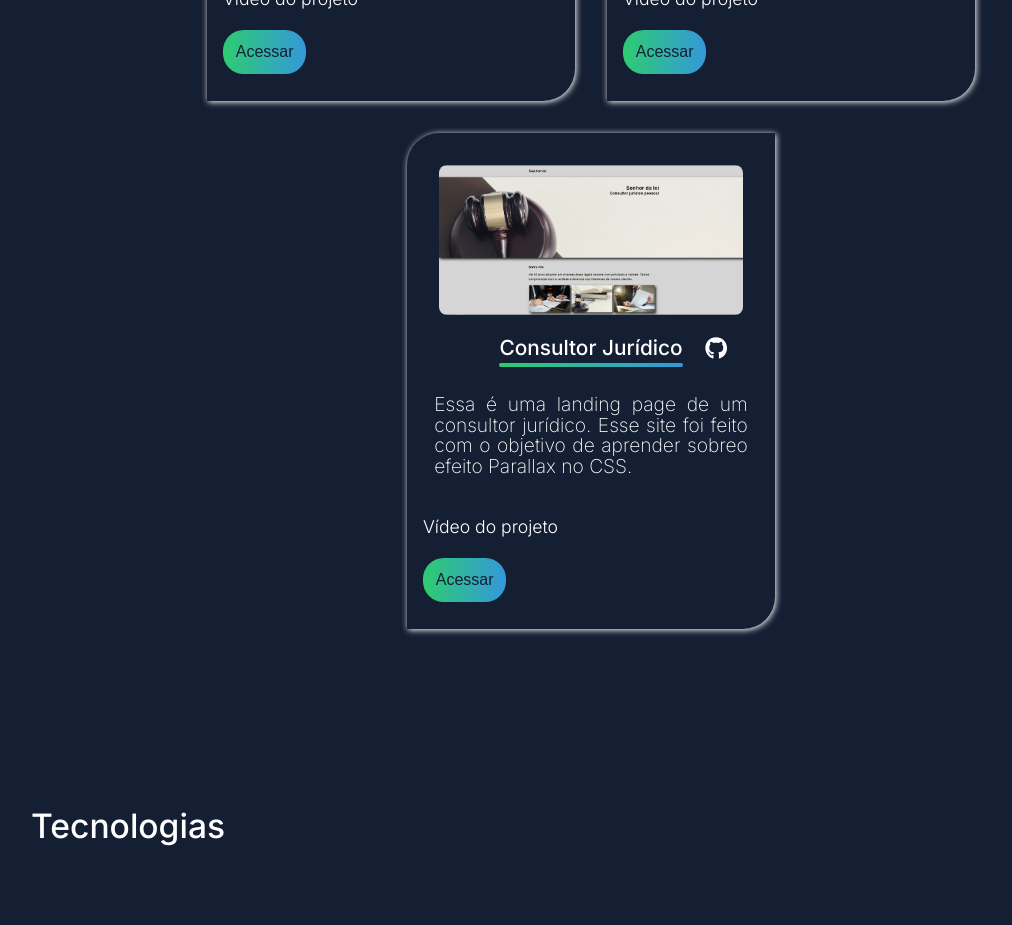
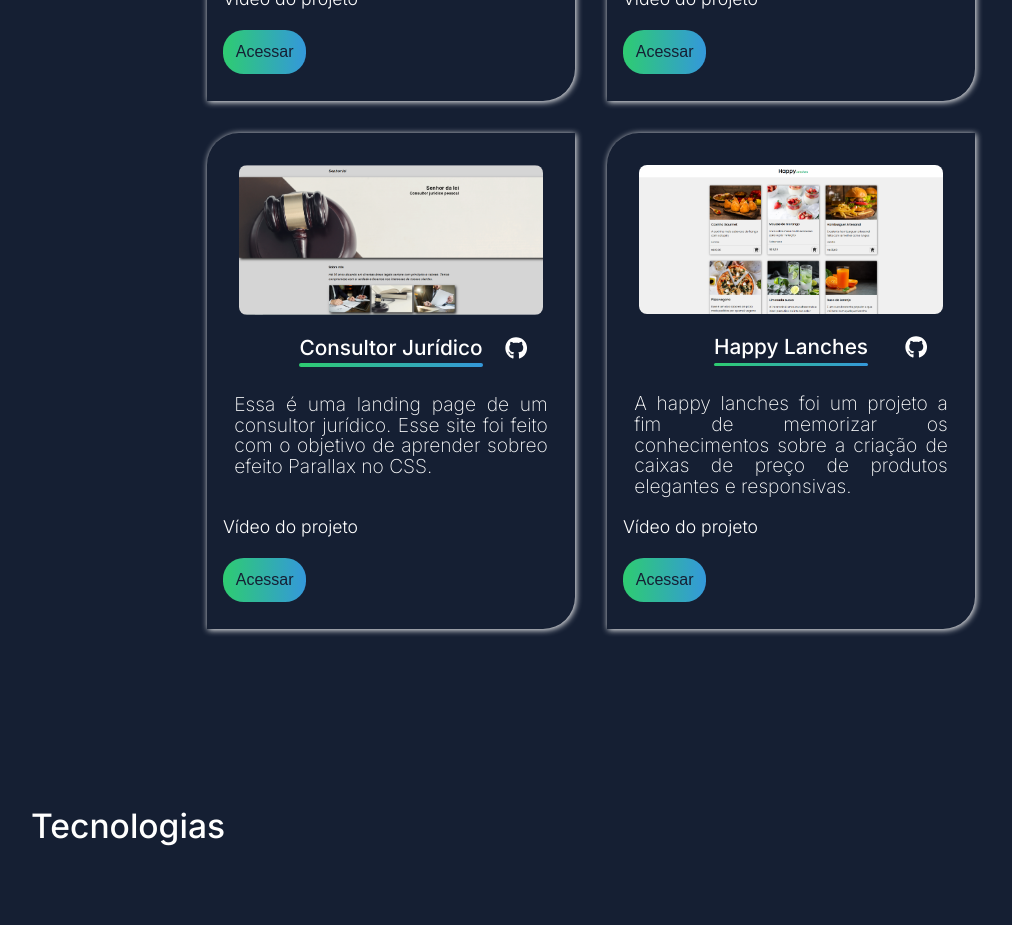
Before and after one commit to iSantanaaH/front-end-web, a Next.js app: page / in a window 1280 px wide. Shown: the part 2020-2945 px from the top of the page, without its empty margins (49-1061 px from the left). Built offline with nearby package versions, Linux system fonts and the light colour scheme.

Commit message:
Create box project HappyLanches

```diff
--- a/app/page.tsx
+++ b/app/page.tsx
@@ -562,6 +562,78 @@ export default function HomePage() {
                 </Link>
               </div>
             </div>
+            <div id="sitenubank" className={styles.Box}>
+              <figure>
+                <Image
+                  src={"/Images/HappyLanches.png"}
+                  alt="Advocacia"
+                  width={250}
+                  height={140}
+                  className={styles.ImageProject}
+                  title="Advocacia"
+                />
+              </figure>
+
+              <div className={styles.ContainerTitle}>
+                <h3>Happy Lanches</h3>
+                <div className={styles.GithubProject}>
+                  <Link
+                    target="_blank"
+                    href={"https://github.com/iSantanaaH/lanchonete"}
+                    passHref
+                    title="Github do projeto"
+                  >
+                    <span>
+                      <FaGithub color="#FFF" />
+                    </span>
+                  </Link>
+                </div>
+              </div>
+
+              <div className={styles.DescriptionProject}>
+                <p className={styles.Details}>
+                  A happy lanches foi um projeto a fim de memorizar os
+                  conhecimentos sobre a criação de caixas de preço de produtos
+                  elegantes e responsivas.
+                </p>
+                <div className={styles.TechnologiesUsed}>
+                  <Image
+                    src={"/Images/html.svg"}
+                    width={30}
+                    height={30}
+                    alt="Imagem do HTML"
+                    className={styles.ImageTechnologiesBox}
+                    title="HTML"
+                  />
+                  <Image
+                    src={"/Images/css.svg"}
+                    width={30}
+                    height={30}
+                    alt="Imagem do CSS"
+                    className={styles.ImageTechnologiesBox}
+                    title="CSS"
+                  />
+                </div>
+              </div>
+
+              <div className={styles.RedirectProject}>
+                <Link href={"#sitenubank"} className={styles.LinkVideo}>
+                  <span
+                    onClick={() =>
+                      openIframe({ id: 1, path: "/Videos/estrelaguia.mkv" })
+                    }
+                  >
+                    Vídeo do projeto
+                  </span>
+                </Link>
+                <Link
+                  target="_blank"
+                  href={"https://isantanaah.github.io/lanchonete/"}
+                >
+                  <button className={styles.ButtonProject}>Acessar</button>
+                </Link>
+              </div>
+            </div>
           </div>
         </section>
 
```
